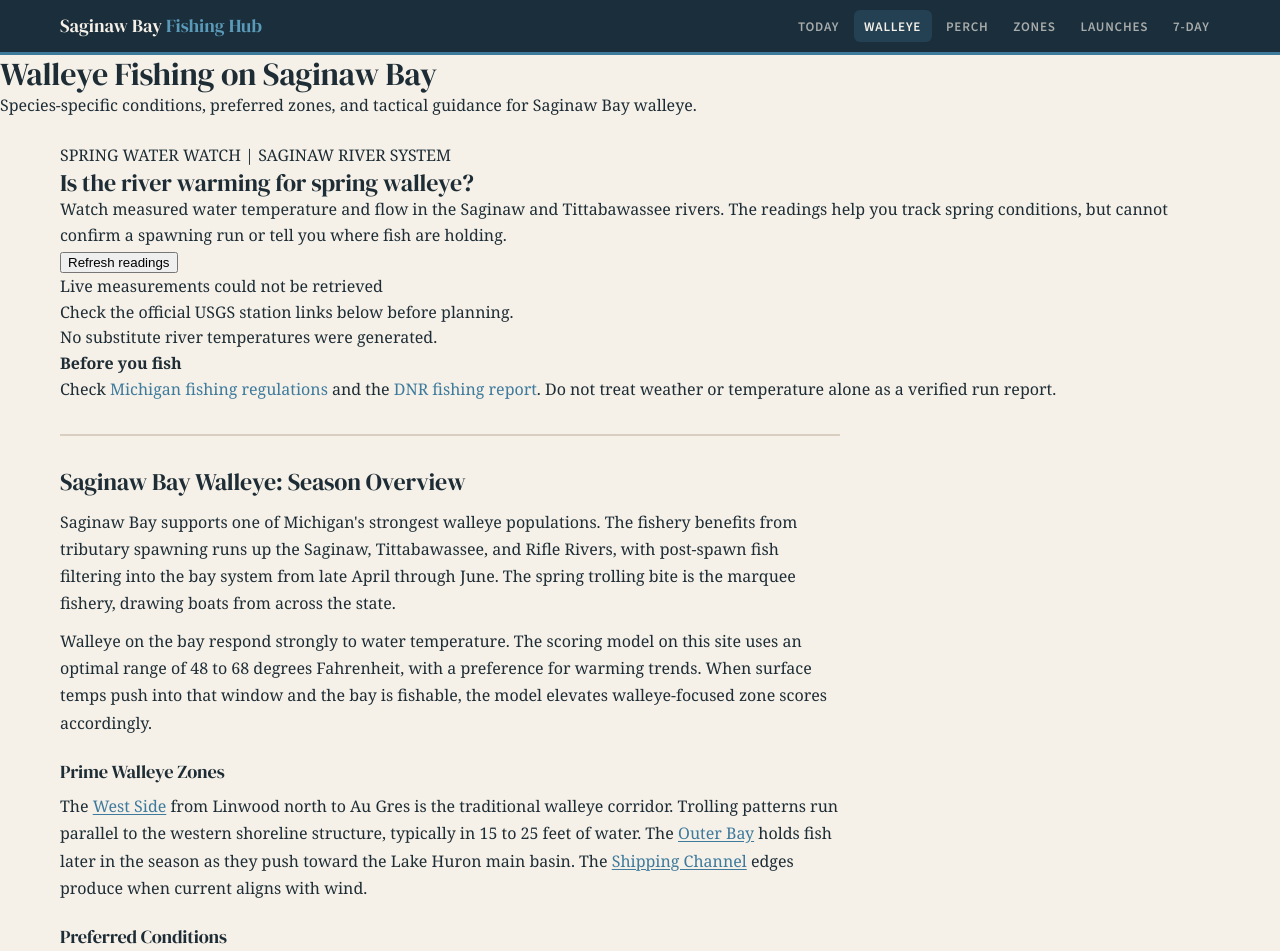
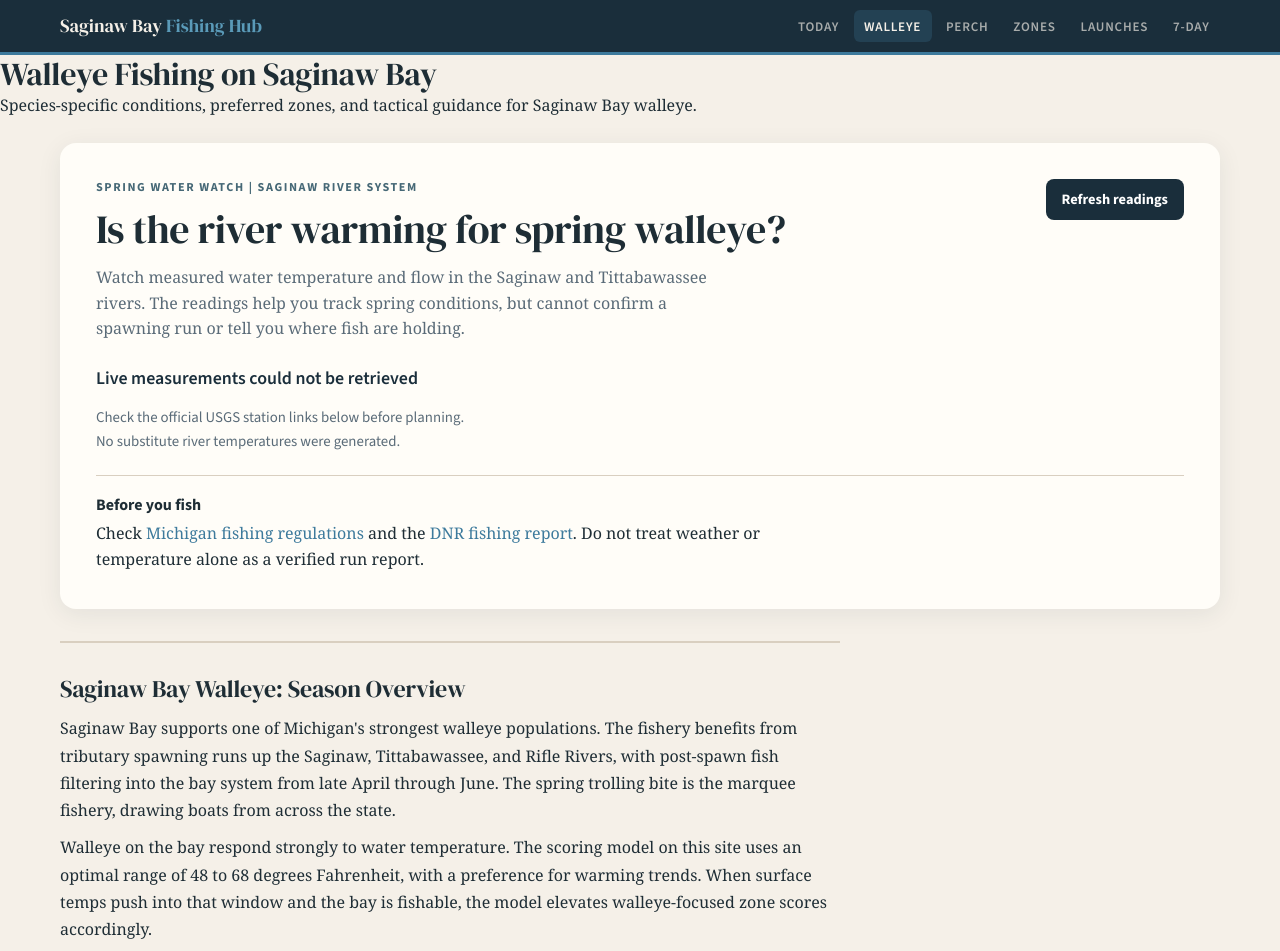
Before and after one commit to izworskic/saginaw-bay-realtime-fishing-guide, a plain HTML site: page walleye.html in a window 1280 px wide. Shown: the top 951 px of the page. Drawn offline with nearby package versions, Linux system fonts and the light colour scheme; no server answers.

Commit message:
Style spring conditions around river readings

```diff
--- a/styles.css
+++ b/styles.css
@@ -616,3 +616,25 @@ p { margin: 0; }
 .pop-rpt { border-top:1px solid var(--card-border); padding-top:4px; margin-top:4px; }
 .pop-rpt p { font-size:0.74rem; }
 .leaflet-popup-content-wrapper { border-radius:8px !important; box-shadow:0 4px 16px rgba(0,0,0,0.15) !important; }
+
+/* Spring field desk: measured river context, not a fish-run announcement. */
+.spring-run{background:#fffdf8;border-radius:16px;padding:clamp(20px,4vw,36px);box-shadow:0 5px 24px rgba(26,46,59,.08);margin-bottom:24px}
+.spring-run-top{display:flex;gap:20px;align-items:start;justify-content:space-between;flex-wrap:wrap}
+.spring-eyebrow{font:700 .76rem var(--ff-ui);letter-spacing:.13em;color:#466876;margin-bottom:10px}
+.spring-run h2{font-size:clamp(1.6rem,3.8vw,2.5rem);margin-bottom:12px}
+.spring-intro{max-width:70ch;color:var(--ink-soft)}
+.spring-refresh{background:var(--navy);color:white;border:0;border-radius:8px;padding:11px 16px;cursor:pointer;font:700 .9rem var(--ff-ui)}
+.spring-refresh:disabled{opacity:.6;cursor:wait}
+.spring-refresh:focus-visible,.spring-source:focus-visible{outline:3px solid var(--water);outline-offset:3px}
+.spring-status{font:600 1.12rem var(--ff-ui);margin:24px 0 16px;color:var(--navy)}
+.spring-station-grid{display:grid;grid-template-columns:repeat(auto-fit,minmax(min(100%,255px),1fr));gap:18px}
+.spring-station{border-top:4px solid var(--water);border-radius:8px;background:#f5f4ef;padding:20px}
+.spring-station h3{font-size:1.24rem;margin-bottom:12px}
+.spring-metric{font:700 clamp(1.5rem,3vw,2rem) var(--ff-ui);color:var(--navy)}
+.spring-note,.spring-reading{font:400 .93rem/1.6 var(--ff-ui);color:var(--ink-soft)}
+.spring-reading{margin:4px 0}
+.spring-source{display:inline-block;margin-top:10px;font:700 .88rem var(--ff-ui);text-decoration:underline}
+.spring-next{margin-top:22px;padding-top:18px;border-top:1px solid var(--sand)}
+.spring-next strong{display:block;font:700 1rem var(--ff-ui);margin-bottom:6px}
+.spring-next p{max-width:76ch}
+@media(max-width:600px){.spring-run{padding:20px}.spring-refresh{width:100%}}
```
